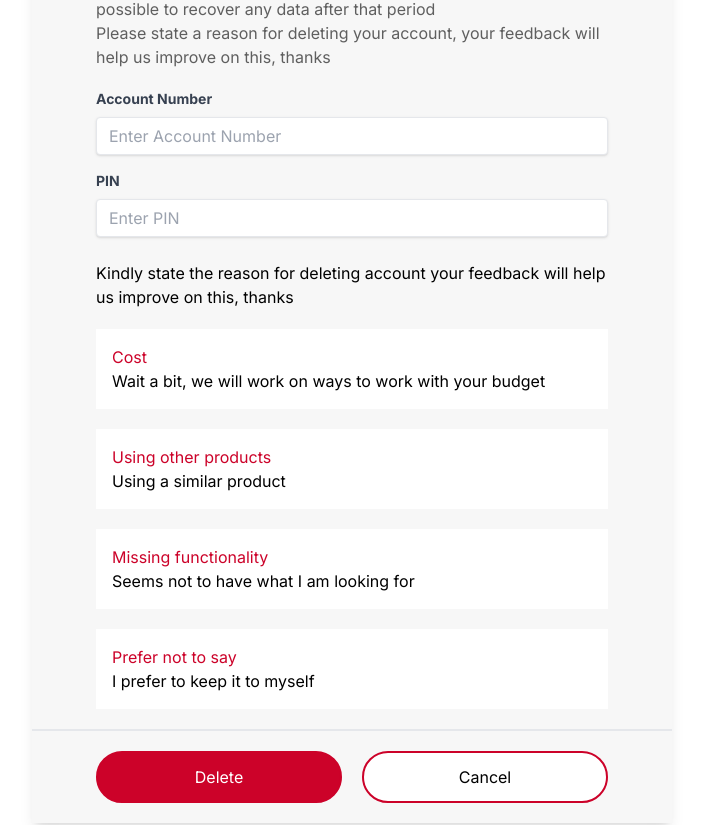
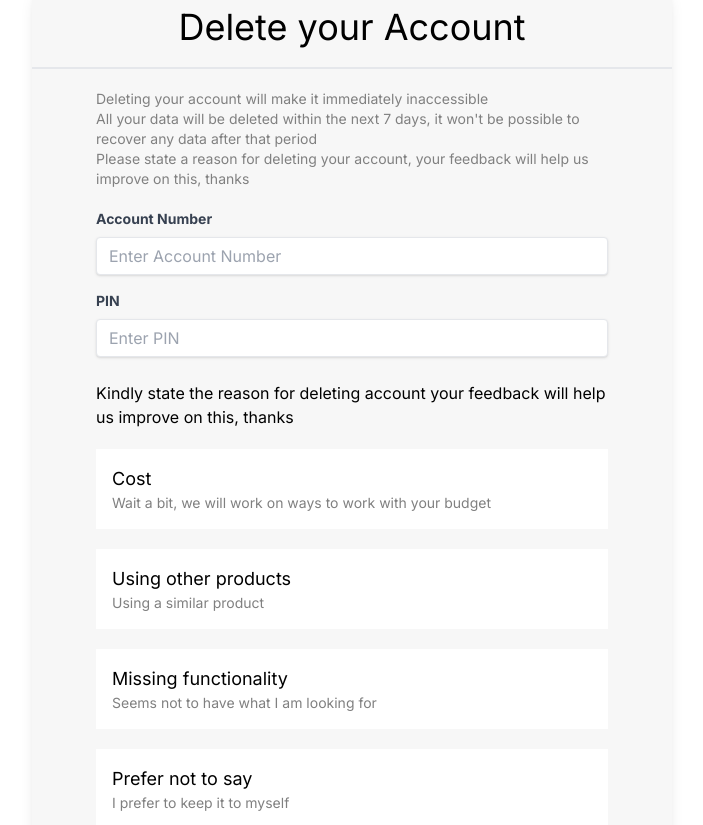
Before and after one commit to EGANOW-FRONTEND-ORG/EGANOW-ACCOUNT-DELETION-NEXTJS, a Next.js app: page / in a window 1280 px wide. Shown: the part 235-1060 px from the top of the page, without its empty margins (288-991 px from the left). Built offline with nearby package versions, Linux system fonts and the light colour scheme.

Commit message:
feat: hook env variable to the store to change primary color

```diff
--- a/app/components/AccountDeletionForm.tsx
+++ b/app/components/AccountDeletionForm.tsx
@@ -4,6 +4,7 @@ import { useForm, SubmitHandler } from "react-hook-form";
 import { zodResolver } from "@hookform/resolvers/zod";
 import { z } from "zod";
 import useThemeStore from "@/store";
+import { toast } from "react-toastify";
 
 const dotenv = require("dotenv");
 dotenv.config();
@@ -19,6 +20,7 @@ const DeleteAccountpage = () => {
   const [selectedReason, setSelectedReason] = useState<number | null>(null);
   const { theme, setTheme } = useThemeStore();
   const [isClient, setIsclient] = useState(false);
+  const [isBouncing, setIsBouncing] = useState(false);
   const {
     register,
     handleSubmit,
@@ -29,7 +31,12 @@ const DeleteAccountpage = () => {
 
   const onSubmit: SubmitHandler<FormData> = (data, e) => {
     e?.preventDefault();
+    setIsBouncing(true);
+    setTimeout(() => setIsBouncing(false), 500); // Reset bouncing after 1 second
     if (selectedReason === null) {
+      toast.error("Please select a reason", {
+        theme: "colored",
+      });
       console.error("Please select a reason");
       return;
     }
@@ -50,6 +57,10 @@ const DeleteAccountpage = () => {
     };
 
     console.log(formData);
+
+    toast.success("Account successfully deleted!", {
+      theme: "colored"
+    });
   };
 
   const handleReasonSelection = (id: number) => {
@@ -90,20 +101,20 @@ const DeleteAccountpage = () => {
         <div className="flex justify-center items-center h-[100vh]">
           <form
             onSubmit={(e) => e?.preventDefault()}
-            className="bg-[#f7f7f7] shadow-lg  mt-5 overflow-auto"
+            className="bg-[#f7f7f7] shadow-lg  mt-5 overflow-auto rounded-tl-lg"
           >
             <p className="text-4xl text-center mt-5 mb-5 px-[4rem]">Delete your Account</p>
             <div className="border mb-5"></div>
             <section className="flex flex-col justify-center items-start px-[4rem]">
-              <p className="text-l text-start text-[#5f5f5f]">
+              <p className="text-sm text-start text-[gray]">
                 Deleting your account will make it immediately inaccessible
               </p>
-              <p className="text-l text-start text-[#5f5f5f]">
+              <p className="text-sm text-start text-[gray]">
                 All your data will be deleted within the next 7 days, it
                 won&apos;t be possible to recover any data after that period
               </p>
 
-              <p className="text-l text-start mb-5 text-[#5f5f5f]">
+              <p className="text-sm text-start mb-5 text-[gray]">
                 Please state a reason for deleting your account, your feedback
                 will help us improve on this, thanks{" "}
               </p>
@@ -175,11 +186,11 @@ const DeleteAccountpage = () => {
                 >
                   <p
                     style={{ color: theme.primaryColor }}
-                    className="text-l text-start"
+                    className="text-lg text-start"
                   >
                     {item.title}
                   </p>
-                  <p className="text-l text-start">{item.description}</p>
+                  <p className="text-sm text-start text-[gray]">{item.description}</p>
                 </div>
               ))}
             </section>
@@ -193,7 +204,7 @@ const DeleteAccountpage = () => {
                   backgroundColor: theme.primaryColor,
                   border: `2px solid ${theme.primaryColor}`,
                 }}
-                className={`w-[50%] p-3 border border-indigo-600 mb-5 text-white rounded-full`}
+                className={` ${isBouncing ? 'animate-bounce w-[50%] p-3 mb-5 rounded-full text-white ' : 'w-[50%] p-3 mb-5 rounded-full text-white'}`}
               >
                 Delete
               </button>
@@ -201,7 +212,7 @@ const DeleteAccountpage = () => {
                 style={{
                   border: `2px solid ${theme.primaryColor}`,
                 }}
-                className={`w-[50%] p-3 border border-indigo-600 mb-5 bg-white rounded-full`}
+                className={`w-[50%] p-3 mb-5 bg-white rounded-full`}
               >
                 Cancel
               </button>
--- a/app/layout.tsx
+++ b/app/layout.tsx
@@ -1,8 +1,12 @@
 import type { Metadata } from "next";
 import { Inter } from "next/font/google";
+import Head from 'next/head'
 import "./globals.css";
 import 'react-toastify/dist/ReactToastify.css';
 // import { ToastContainer } from 'react-toastify';
+
+import { ToastContainer } from 'react-toastify';
+import 'react-toastify/dist/ReactToastify.css';
 
 const inter = Inter({ subsets: ["latin"] });
 
@@ -18,8 +22,15 @@ export default function RootLayout({
 }>) {
   return (
     <html lang="en">
-      <body className={inter.className}>{children}</body>
-      {/* <ToastContainer /> */}
+      <Head>
+        <title>Eganow | Account Deletion</title>
+        <meta name="viewport" content="initial-scale=1.0, width=device-width" />
+      </Head>
+      <body className={inter.className}>
+        {children}
+        <ToastContainer />
+      </body>
+
     </html>
   );
 }
--- a/app/page.tsx
+++ b/app/page.tsx
@@ -3,7 +3,7 @@ import DeleteAccountpage from "./components/AccountDeletionForm";
 
 export default function Home() {
   return (
-    <div className=" w-[fit] md:w-[80%] lg:w-[70%] xl:w-[50%] 2xl:w-[30%] flex justify-center items-center ml-auto mr-auto mt-[10rem] mb-[10rem]">
+    <div className=" w-[fit] md:w-[80%] lg:w-[70%] xl:w-[50%] 2xl:w-[30%] flex justify-center items-center ml-auto mr-auto mt-[18rem] mb-[10rem]">
         <DeleteAccountpage />
     </div>
   );
--- a/store/index.ts
+++ b/store/index.ts
@@ -1,22 +1,9 @@
 // store/themeStore.ts
 import { create } from "zustand";
+import { Theme, ThemeStore } from "@/types/themeTypes";
 
-type Theme = {
-  primaryColor: string;
-};
-
-type ThemeStore = {
-  theme: Theme;
-  setTheme: (theme: Theme) => void;
-};
-
-const JUABEN = "#6666ff";
-const EGANOW =  "#CC0229";
-const DCI =  "#ff3366";
-const IFINANCE =  "#454545";
 
 const currentTheme = process.env.NEXT_PUBLIC_CURRENT_THEME
-console.log("CURRENT THEME: ", currentTheme)
 
 const useThemeStore = create<ThemeStore>((set) => {
   // Define theme colors based on the current theme
@@ -24,19 +11,19 @@ const useThemeStore = create<ThemeStore>((set) => {
 
   switch (currentTheme) {
     case "juaben":
-      primaryColor = JUABEN;
+      primaryColor = process.env.NEXT_PUBLIC_JUABEN_PRIMARY_COLOR || "";
       break;
     case "eganow":
-      primaryColor =  EGANOW;
+      primaryColor =  process.env.NEXT_PUBLIC_EGANOW_PRIMARY_COLOR;
       break;
     case "dci":
-      primaryColor =  DCI;
+      primaryColor =  process.env.NEXT_PUBLIC_DCI_PRIMARY_COLOR;
       break;
     case "ifinance":
-      primaryColor =  IFINANCE;
+      primaryColor =  process.env.NEXT_PUBLIC_IFINANCE_PRIMARY_COLOR;
       break;
     default:
-      primaryColor = EGANOW;
+      primaryColor = process.env.NEXT_PUBLIC_EGANOW_PRIMARY_COLOR;
       break;
   }
 
```
